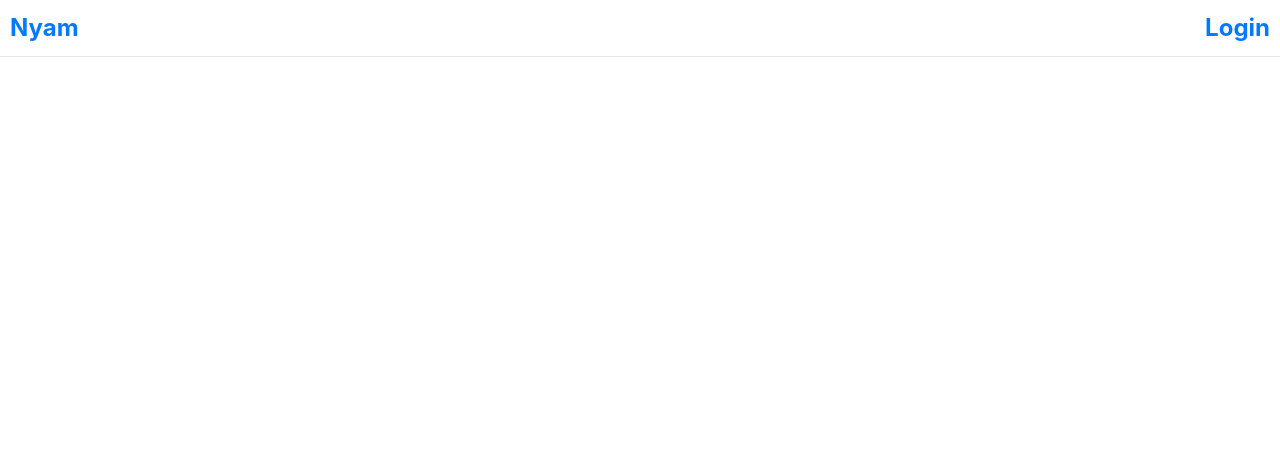
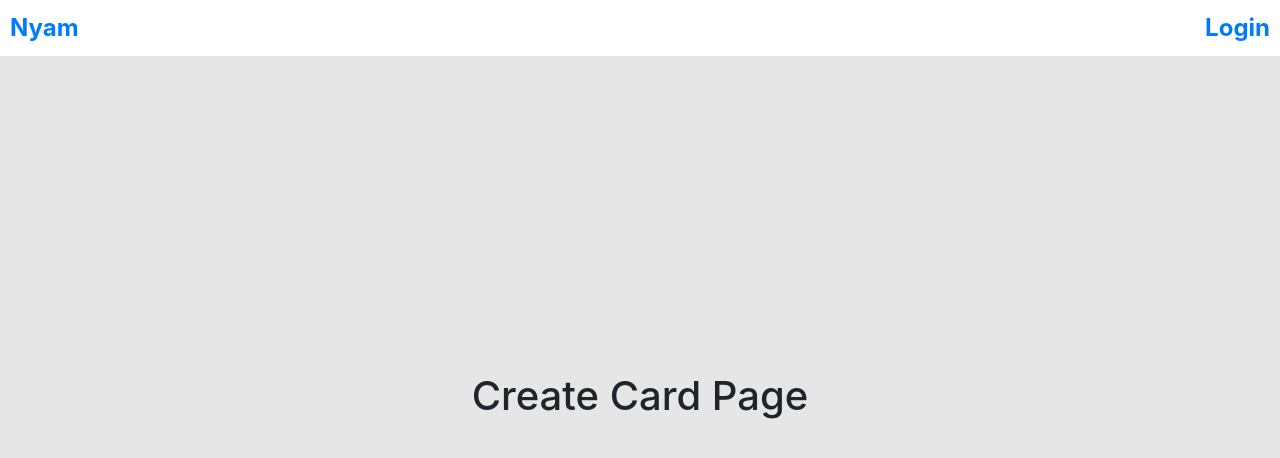
Before and after one commit to RG-PROJECT/nyam-frontend, a React (Create React App) app: page /write in a window 1280 px wide. Shown: the top 458 px of the page. Built offline with nearby package versions, Linux system fonts and the light colour scheme.

Commit message:
add write page

```diff
--- a/src/App.js
+++ b/src/App.js
@@ -1,6 +1,6 @@
 import React, { Component } from "react";
 import { Route } from "react-router-dom";
-import { Home, Login } from "pages";
+import { Home, Login, Write } from "pages";
 import HeaderNav from "./components/Nav";
 import "./App.css";
 
@@ -10,6 +10,7 @@ const App = () => {
       <HeaderNav />
       <Route exact path="/" component={Home} />
       <Route path="/login" component={Login} />
+      <Route path="/write" component={Write} />
     </React.Fragment>
   );
 };
--- /dev/null
+++ b/src/pages/Write.js
@@ -0,0 +1,14 @@
+import React, { Component } from "react";
+import "./write.css";
+
+const Write = () => {
+  return (
+    <React.Fragment>
+      <div className="pageWrapper">
+        <h1>Create Card Page</h1>
+      </div>
+    </React.Fragment>
+  );
+};
+
+export default Write;
--- a/src/pages/index.js
+++ b/src/pages/index.js
@@ -1,2 +1,3 @@
 export { default as Home } from "./Home";
 export { default as Login } from "./Login";
+export { default as Write } from "./Write";
--- /dev/null
+++ b/src/pages/write.css
@@ -0,0 +1,8 @@
+.pageWrapper {
+  display: flex;
+  width: 100%;
+  height: 100%;
+  flex-direction: column;
+  align-items: center;
+  justify-content: center;
+}
```
